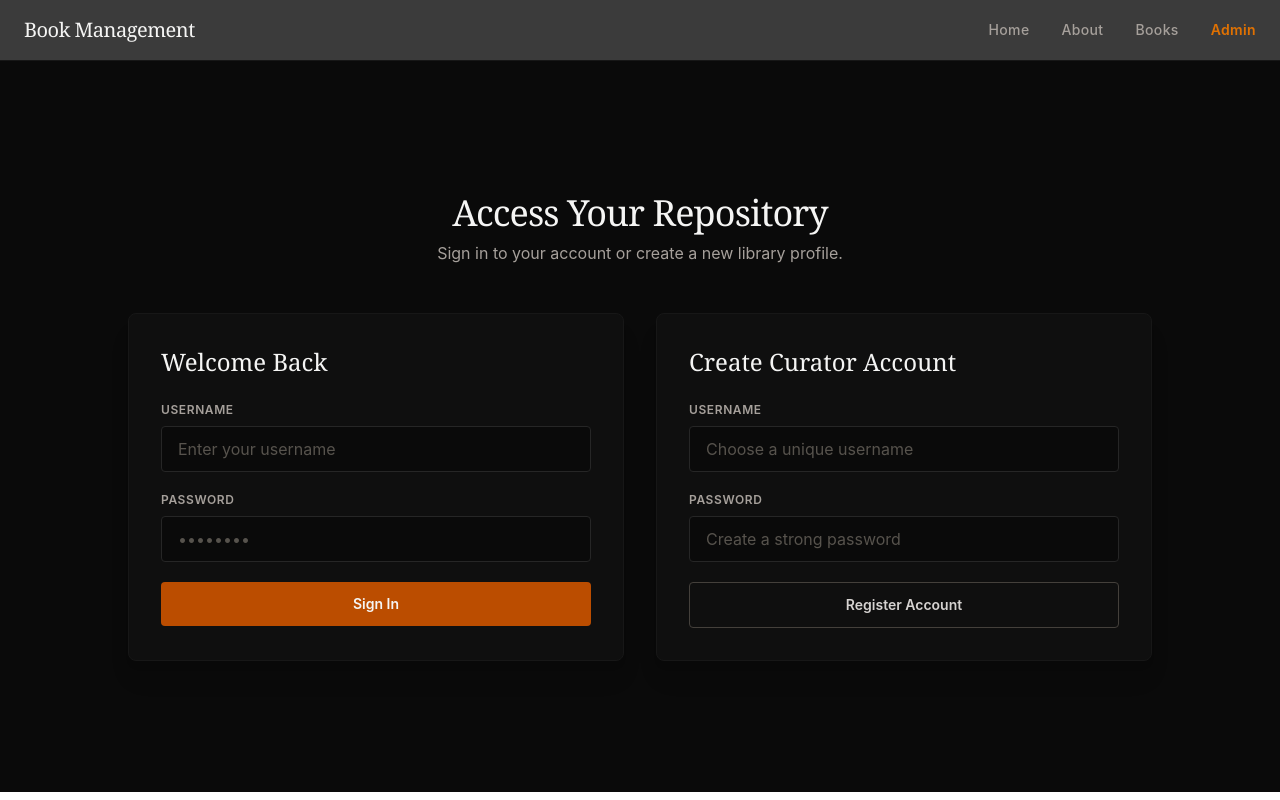
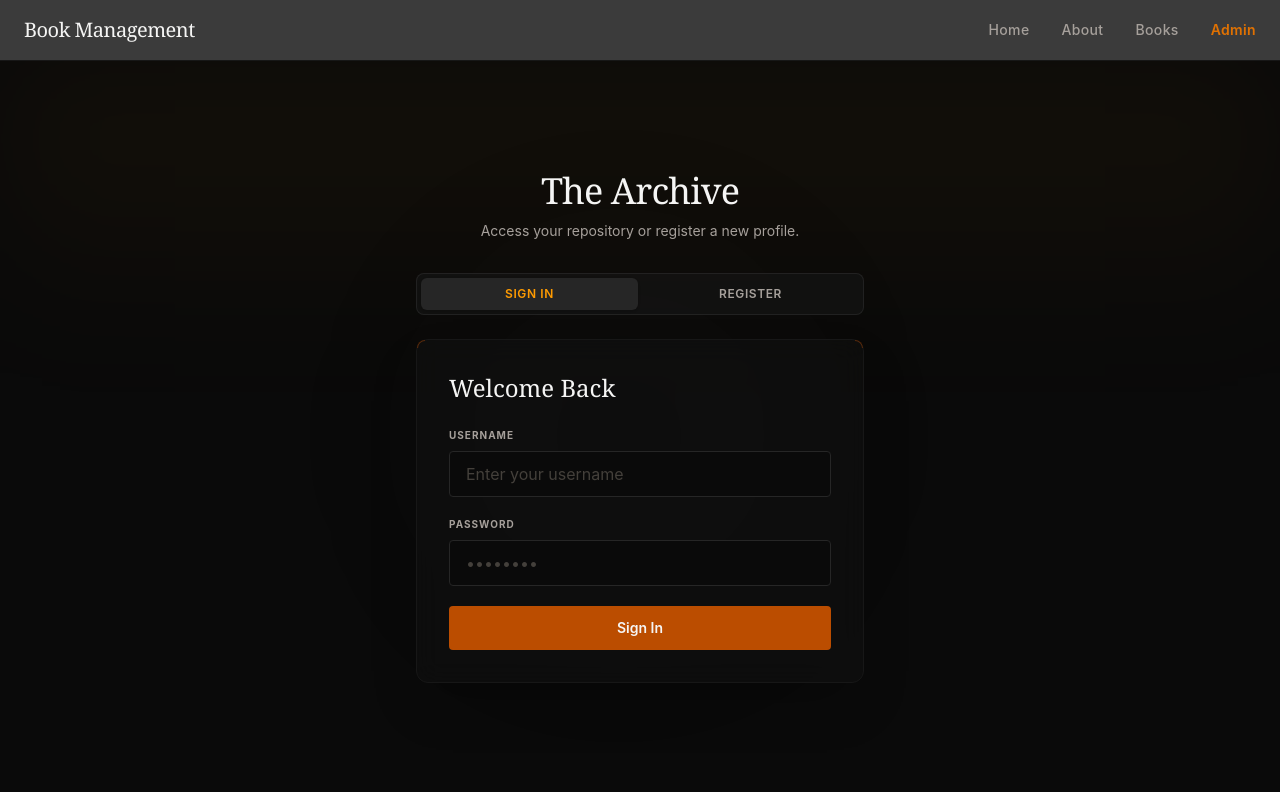
Before and after one commit to armstrong-khisa/book-management-system, a React app in the folder frontend/: page /admin in a window 1280 px wide. Built offline with nearby package versions, Linux system fonts and the light colour scheme; the HTML template or start-up script is replaced by a standard one.

Commit message:
feat: implement tab control for authentication forms and enhance layout with decorative elements

```diff
--- a/frontend/src/pages/Auth.jsx
+++ b/frontend/src/pages/Auth.jsx
@@ -1,6 +1,9 @@
 import React, { useState } from 'react'
 
 const Auth = () => {
+  // Tab control: 'signin' or 'register'
+  const [activeTab, setActiveTab] = useState('signin')
+
   // set login form
   const [username, setUsername] = useState('')
   const [password, setPassword] = useState('')
@@ -22,30 +25,62 @@ const Auth = () => {
   }
 
   return (
-    <section className="min-h-[calc(100vh-69px)] bg-neutral-950 px-6 py-16 text-stone-200 antialiased flex flex-col justify-center">
-      <div className="mx-auto w-full max-w-5xl">
+    <section className="min-h-[calc(100vh-69px)] bg-neutral-950 px-4 py-20 text-stone-200 antialiased flex flex-col justify-center relative overflow-hidden">
+      {/* Decorative background elements for a premium feel */}
+      <div className="absolute top-0 left-1/2 -translate-x-1/2 w-full max-w-7xl h-[300px] bg-gradient-to-b from-amber-500/5 to-transparent blur-3xl pointer-events-none" />
+      <div className="absolute top-1/4 left-1/3 w-96 h-96 bg-neutral-900/10 rounded-full blur-3xl pointer-events-none" />
+
+      <div className="mx-auto w-full max-w-md relative z-10">
 
         {/* Page Header */}
-        <div className="mb-12 text-center">
+        <div className="mb-8 text-center">
           <h1 className="font-serif text-3xl font-medium tracking-tight text-stone-100 sm:text-4xl">
-            Access Your Repository
+            The Archive
           </h1>
-          <p className="mt-2 text-stone-400">
-            Sign in to your account or create a new library profile.
+          <p className="mt-2.5 text-sm text-stone-400 font-sans">
+            Access your repository or register a new profile.
           </p>
         </div>
 
-        {/* Auth Containers Grid */}
-        <div className="grid gap-8 md:grid-cols-2">
+        {/* Tab Switcher */}
+        <div className="p-1 mb-6 bg-neutral-900/60 border border-neutral-800/80 rounded-lg flex gap-1">
+          <button
+            onClick={() => setActiveTab('signin')}
+            className={`flex-1 py-2 text-xs font-semibold uppercase tracking-wider rounded-md transition-all duration-300 ${
+              activeTab === 'signin'
+                ? 'bg-neutral-800 text-amber-500 shadow-sm'
+                : 'text-stone-400 hover:text-stone-200'
+            }`}
+          >
+            Sign In
+          </button>
+          <button
+            onClick={() => setActiveTab('register')}
+            className={`flex-1 py-2 text-xs font-semibold uppercase tracking-wider rounded-md transition-all duration-300 ${
+              activeTab === 'register'
+                ? 'bg-neutral-800 text-amber-500 shadow-sm'
+                : 'text-stone-400 hover:text-stone-200'
+            }`}
+          >
+            Register
+          </button>
+        </div>
 
-          {/* Login Card */}
-          <div className="rounded-lg border border-neutral-900 bg-neutral-900/40 p-8 shadow-xl">
+        {/* Main Card */}
+        <div className="bg-neutral-900/30 border border-neutral-900 backdrop-blur-md rounded-xl p-8 shadow-2xl relative">
+          {/* subtle golden corner accents */}
+          <div className="absolute top-0 left-0 w-2 h-2 border-t border-l border-amber-700/40 rounded-tl-xl" />
+          <div className="absolute top-0 right-0 w-2 h-2 border-t border-r border-amber-700/40 rounded-tr-xl" />
+
+          {activeTab === 'signin' ? (
+            /* Login Form */
+            <div className="animate-in fade-in slide-in-from-bottom-2 duration-300">
               <h2 className="mb-6 font-serif text-2xl font-medium text-stone-100">
                 Welcome Back
               </h2>
               <form onSubmit={handleLoginSubmit} className="space-y-5">
                 <div>
-                <label htmlFor="username" className="block text-xs font-semibold uppercase tracking-wider text-stone-400 mb-2">
+                  <label htmlFor="username" className="block text-[10px] font-bold uppercase tracking-widest text-stone-400 mb-2">
                     Username
                   </label>
                   <input
@@ -54,13 +89,13 @@ const Auth = () => {
                     name="username"
                     value={username}
                     onChange={(e) => setUsername(e.target.value)}
-                  className="w-full rounded border border-neutral-800 bg-neutral-950 px-4 py-2.5 text-stone-200 placeholder-stone-600 outline-none transition focus:border-amber-700 focus:ring-1 focus:ring-amber-700"
+                    className="w-full rounded border border-neutral-800 bg-neutral-950/80 px-4 py-2.5 text-stone-200 placeholder-stone-700 outline-none transition duration-200 focus:border-amber-700/80 focus:ring-1 focus:ring-amber-700/80 focus:bg-neutral-950"
                     placeholder="Enter your username"
                     required
                   />
                 </div>
                 <div>
-                <label htmlFor="password" className="block text-xs font-semibold uppercase tracking-wider text-stone-400 mb-2">
+                  <label htmlFor="password" className="block text-[10px] font-bold uppercase tracking-widest text-stone-400 mb-2">
                     Password
                   </label>
                   <input
@@ -69,28 +104,28 @@ const Auth = () => {
                     name="password"
                     value={password}
                     onChange={(e) => setPassword(e.target.value)}
-                  className="w-full rounded border border-neutral-800 bg-neutral-950 px-4 py-2.5 text-stone-200 placeholder-stone-600 outline-none transition focus:border-amber-700 focus:ring-1 focus:ring-amber-700"
+                    className="w-full rounded border border-neutral-800 bg-neutral-950/80 px-4 py-2.5 text-stone-200 placeholder-stone-700 outline-none transition duration-200 focus:border-amber-700/80 focus:ring-1 focus:ring-amber-700/80 focus:bg-neutral-950"
                     placeholder="••••••••"
                     required
                   />
                 </div>
                 <button
                   type="submit"
-                className="w-full rounded bg-amber-700 py-3 text-sm font-semibold text-stone-100 transition hover:bg-amber-800"
+                  className="w-full rounded bg-amber-700 py-3 text-sm font-semibold text-stone-100 transition duration-300 hover:bg-amber-600 hover:shadow-lg hover:shadow-amber-900/20 active:scale-[0.98]"
                 >
                   Sign In
                 </button>
               </form>
             </div>
-
-          {/* Signup Card */}
-          <div className="rounded-lg border border-neutral-900 bg-neutral-900/40 p-8 shadow-xl">
+          ) : (
+            /* Signup Form */
+            <div className="animate-in fade-in slide-in-from-bottom-2 duration-300">
               <h2 className="mb-6 font-serif text-2xl font-medium text-stone-100">
                 Create Curator Account
               </h2>
               <form onSubmit={handleSignupSubmit} className="space-y-5">
                 <div>
-                <label htmlFor="signup-username" className="block text-xs font-semibold uppercase tracking-wider text-stone-400 mb-2">
+                  <label htmlFor="signup-username" className="block text-[10px] font-bold uppercase tracking-widest text-stone-400 mb-2">
                     Username
                   </label>
                   <input
@@ -99,13 +134,13 @@ const Auth = () => {
                     name="signup-username"
                     value={signupUsername}
                     onChange={(e) => setSignupUsername(e.target.value)}
-                  className="w-full rounded border border-neutral-800 bg-neutral-950 px-4 py-2.5 text-stone-200 placeholder-stone-600 outline-none transition focus:border-amber-700 focus:ring-1 focus:ring-amber-700"
+                    className="w-full rounded border border-neutral-800 bg-neutral-950/80 px-4 py-2.5 text-stone-200 placeholder-stone-700 outline-none transition duration-200 focus:border-amber-700/80 focus:ring-1 focus:ring-amber-700/80 focus:bg-neutral-950"
                     placeholder="Choose a unique username"
                     required
                   />
                 </div>
                 <div>
-                <label htmlFor="signup-password" className="block text-xs font-semibold uppercase tracking-wider text-stone-400 mb-2">
+                  <label htmlFor="signup-password" className="block text-[10px] font-bold uppercase tracking-widest text-stone-400 mb-2">
                     Password
                   </label>
                   <input
@@ -114,20 +149,20 @@ const Auth = () => {
                     name="signup-password"
                     value={signupPassword}
                     onChange={(e) => setSignupPassword(e.target.value)}
-                  className="w-full rounded border border-neutral-800 bg-neutral-950 px-4 py-2.5 text-stone-200 placeholder-stone-600 outline-none transition focus:border-amber-700 focus:ring-1 focus:ring-amber-700"
+                    className="w-full rounded border border-neutral-800 bg-neutral-950/80 px-4 py-2.5 text-stone-200 placeholder-stone-700 outline-none transition duration-200 focus:border-amber-700/80 focus:ring-1 focus:ring-amber-700/80 focus:bg-neutral-950"
                     placeholder="Create a strong password"
                     required
                   />
                 </div>
                 <button
                   type="submit"
-                className="w-full rounded border border-stone-700 py-3 text-sm font-semibold text-stone-300 transition hover:bg-neutral-900 hover:text-stone-100"
+                  className="w-full rounded bg-amber-700 py-3 text-sm font-semibold text-stone-100 transition duration-300 hover:bg-amber-600 hover:shadow-lg hover:shadow-amber-900/20 active:scale-[0.98]"
                 >
                   Register Account
                 </button>
               </form>
             </div>
-
+          )}
         </div>
       </div>
     </section>
```
Lines whose indentation alone changed are shown as unchanged.
